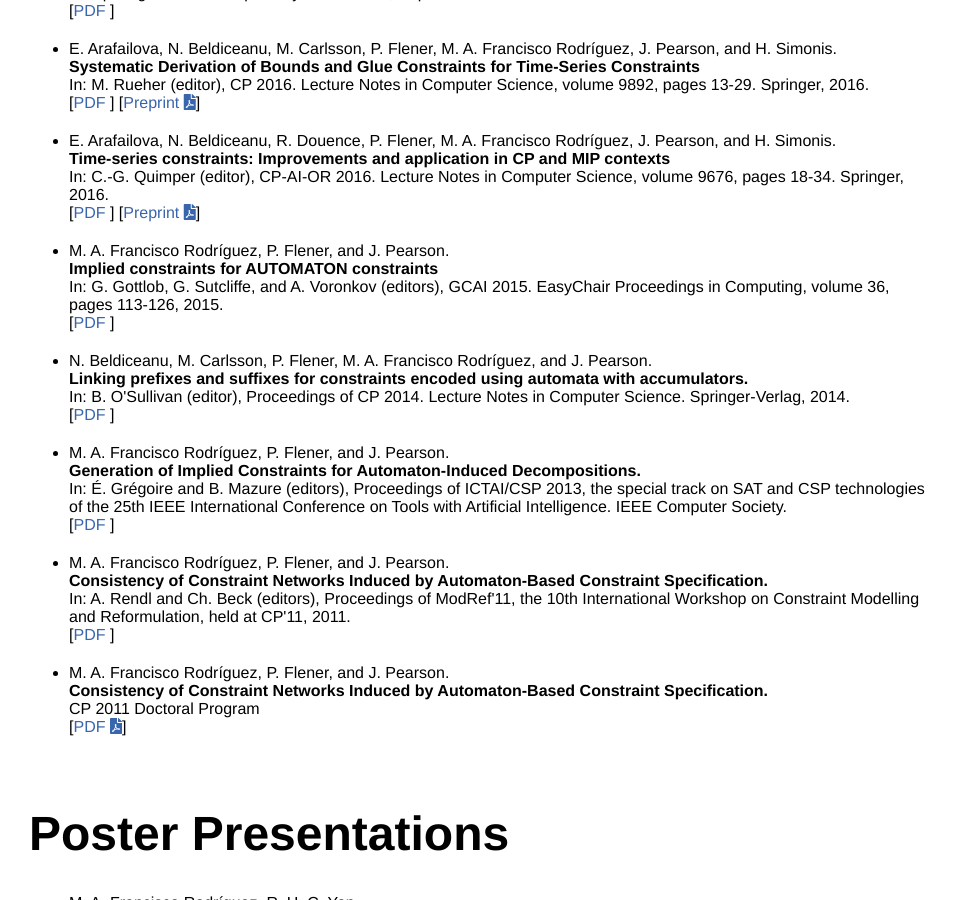
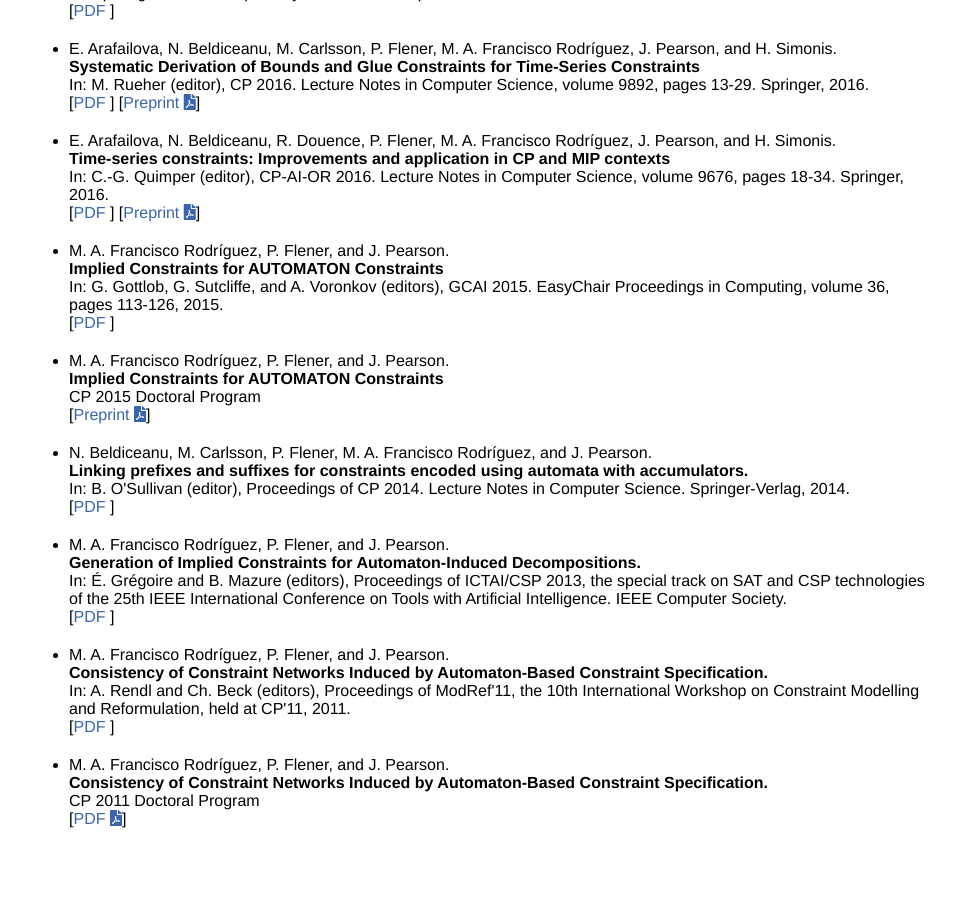
Before and after one commit to andreina-francisco/andreina-francisco.github.io, a Jekyll site: the page built from cv/index.html, in a window 1280 px wide and 900 px high, scrolled down 671 px. Shown: the whole window, without its empty margins (163-1118 px from the left). Built offline with Jekyll 4.4.1, drawn with Linux system fonts in a browser that asks for light colours; nearby versions of some CDN libraries; a style sheet for code colours, icons or effects is not loaded.

Commit message:
Added CPDP'15

```diff
--- a/cv/index.html
+++ b/cv/index.html
@@ -70,9 +70,16 @@ title: Mar&iacute;a Andre&iacute;na Francisco Rodr&iacute;guez
 
 		<li class="pub @">
 			<span class="author">M. A. Francisco Rodr&iacute;guez, P. Flener, and J. Pearson. </span><br />
-			<span class="title">Implied constraints for AUTOMATON constraints </span><br />
+			<span class="title">Implied Constraints for AUTOMATON Constraints </span><br />
 			<span class="note">In: G. Gottlob, G. Sutcliffe, and A. Voronkov (editors), GCAI 2015. EasyChair Proceedings in Computing, volume 36, pages 113-126, 2015. </span><br />
 			[<a class="text" href"https://doi.org/10.29007/m767">PDF <i class="ai ai-doi ai-1x"></i></a>]
+		</li>
+
+		<li class="pub @">
+			<span class="author">M. A. Francisco Rodr&iacute;guez, P. Flener, and J. Pearson.</span><br />
+			<span class="title">Implied Constraints for AUTOMATON Constraints</span><br />
+			<span class="note">CP 2015 Doctoral Program</span><br />
+			[<a class="text" href="/preprints/cpdp15-implied-constraints.pdf">Preprint <i class="fas fa-file-pdf"></i></a>]
 		</li>
 
 		<li class="pub @">
```
